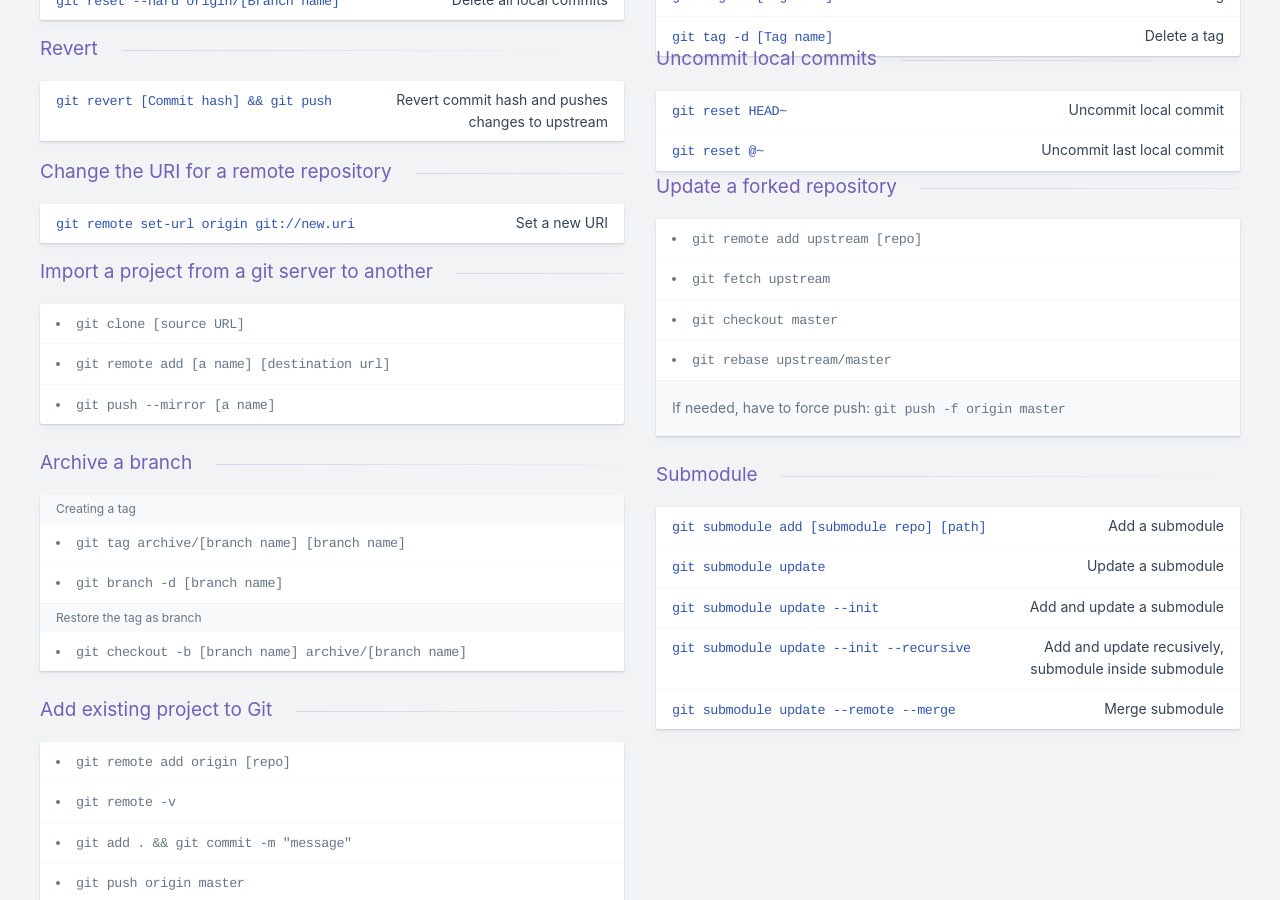
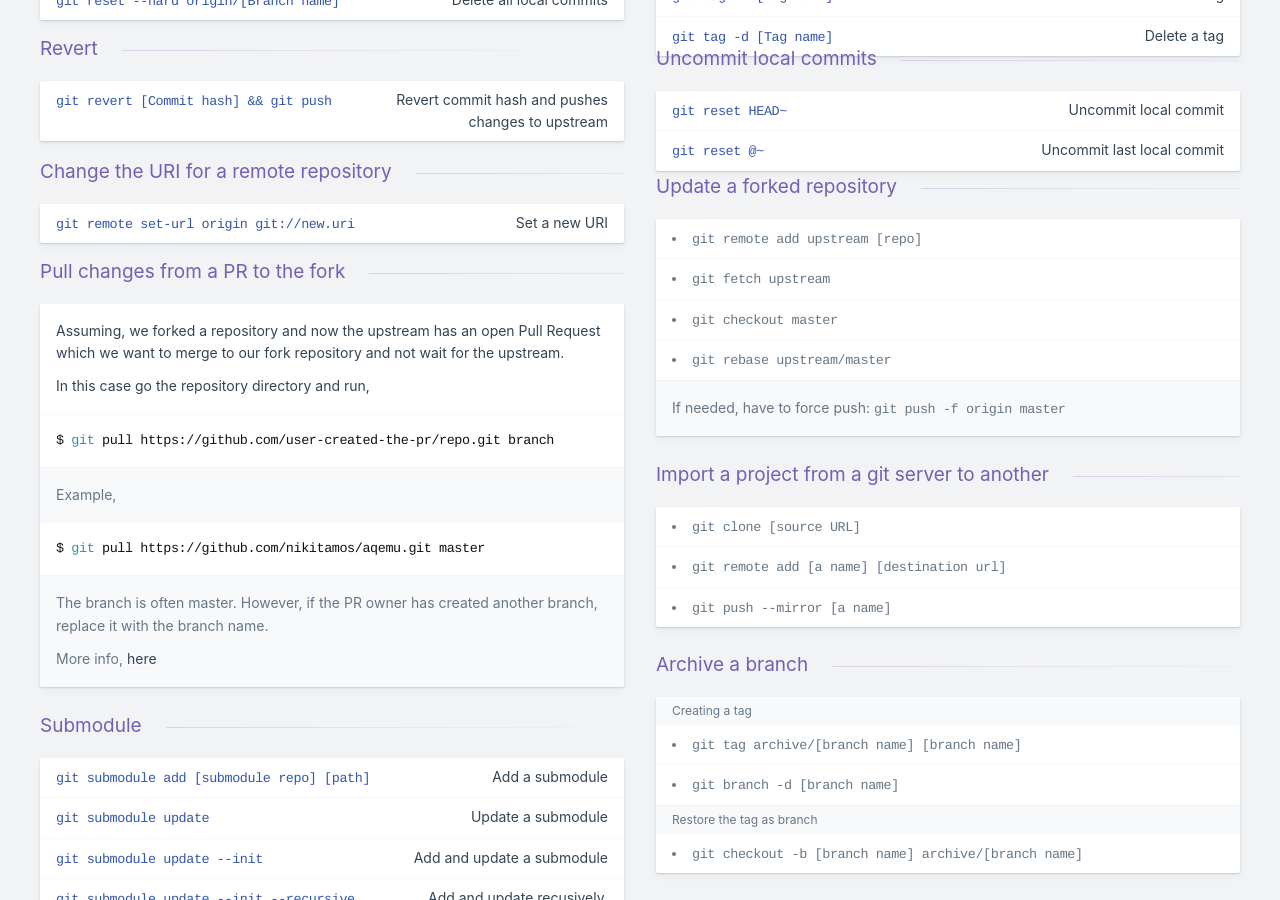
Before and after one commit to kasramp/cheat-sheet-factory, a Jekyll site: the page built from version_control/git.md, in a window 1280 px wide and 900 px high, scrolled down 1152 px. Built offline with Jekyll 4.4.1, drawn with Linux system fonts in a browser that asks for light colours.

Commit message:
Add how to pull PR changes to a fork

````diff
--- a/version_control/git.md
+++ b/version_control/git.md
@@ -111,6 +111,29 @@ intro: |
 
 If needed, have to force push: `git push -f origin master`
 
+### Pull changes from a PR to the fork
+
+Assuming, we forked a repository and now the upstream has an
+open Pull Request which we want to merge to our fork repository
+and not wait for the upstream.
+
+In this case go the repository directory and run,
+
+```bash
+$ git pull https://github.com/user-created-the-pr/repo.git branch
+```
+
+Example,
+
+```bash
+$ git pull https://github.com/nikitamos/aqemu.git master
+```
+
+The branch is often master. However, if the PR owner has created another
+branch, replace it with the branch name.
+
+More info, [here](https://stackoverflow.com/questions/6022302/how-to-apply-unmerged-upstream-pull-requests-from-other-forks-into-my-fork)
+
 ### Import a project from a git server to another
 
 - `git clone [source URL]`
````
Also changed, not shown: other parts of version_control/git.md (+1 -1 lines).
